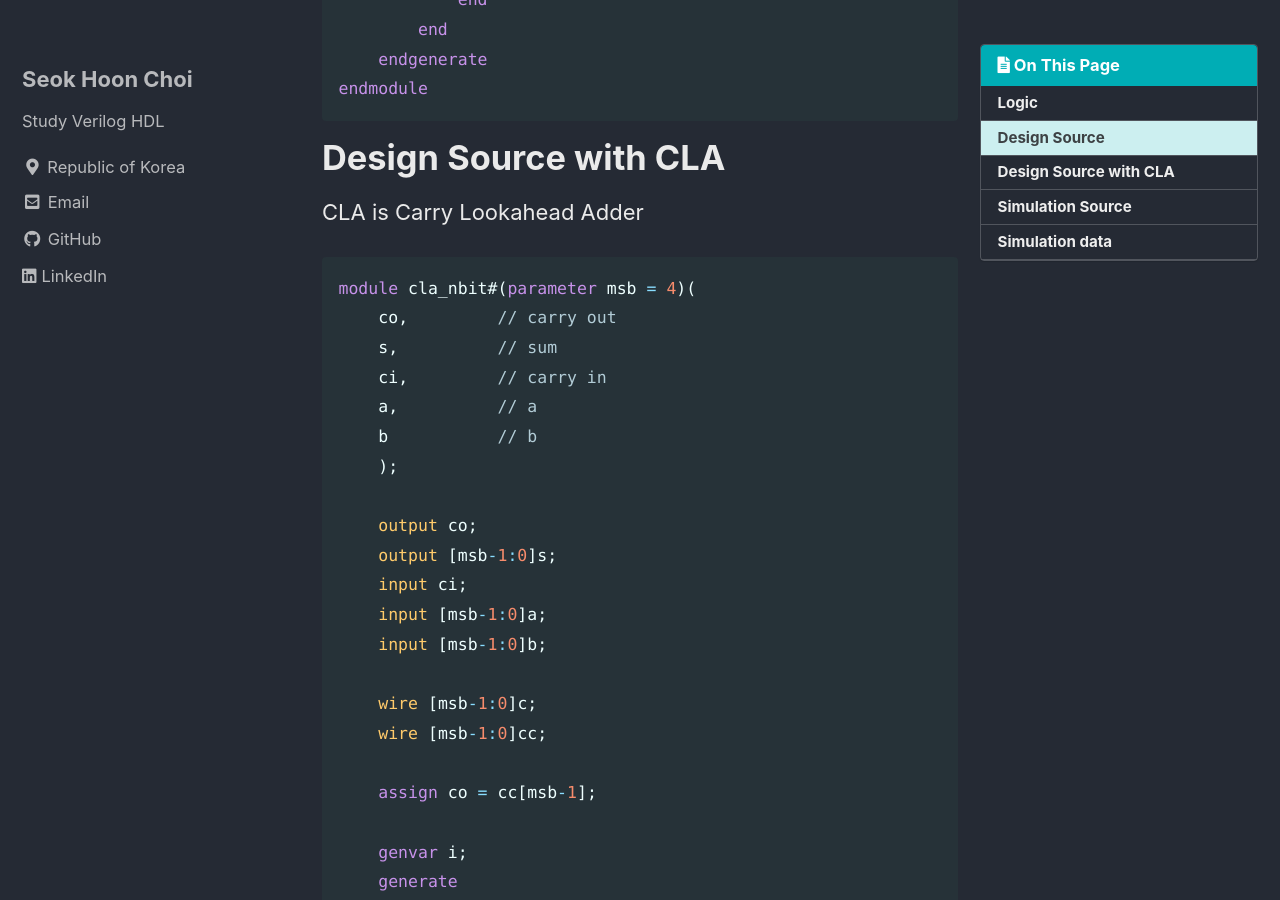
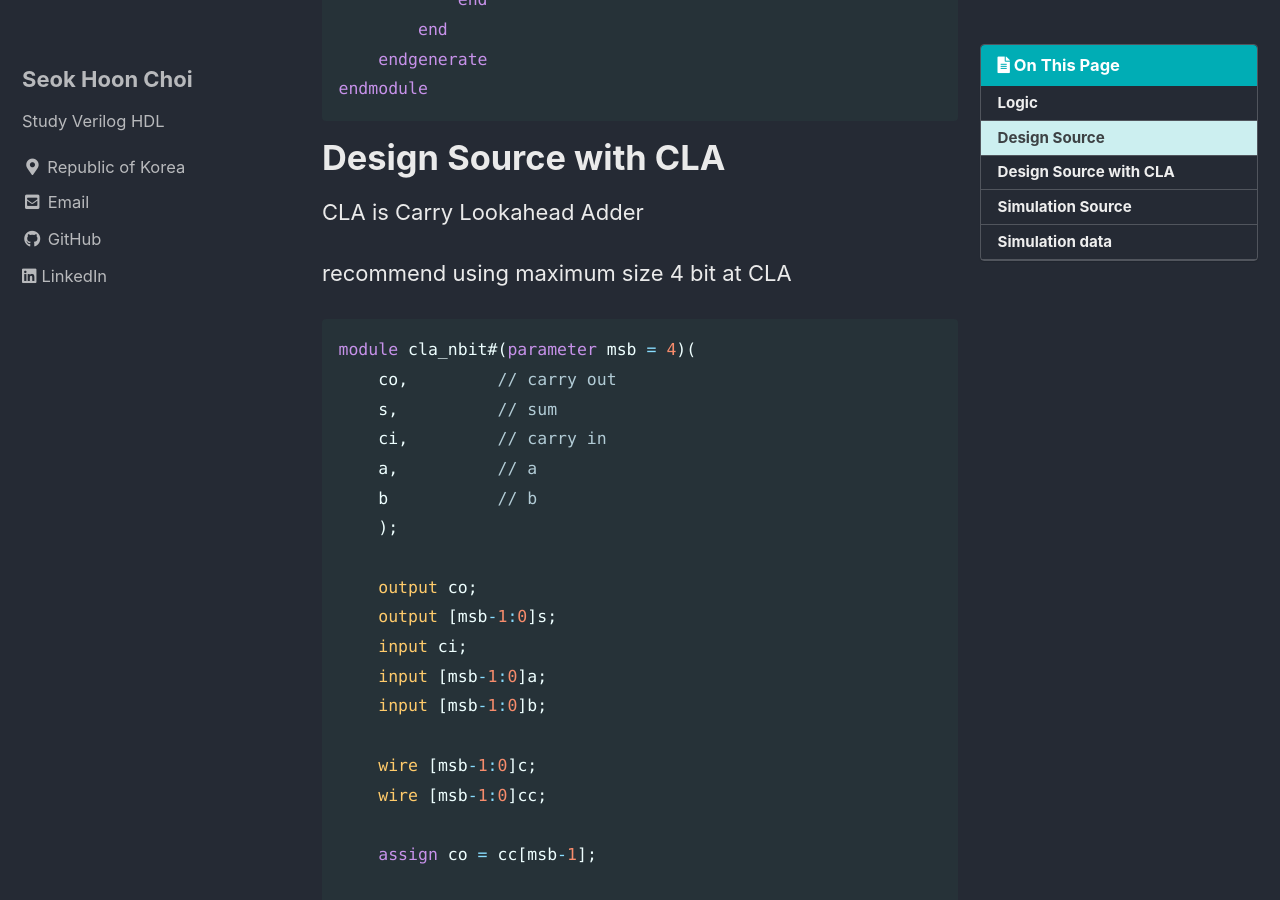
Before and after one commit to void7920/void7920.github.io, a Jekyll site: the page built from _posts/2022-05-11-Ripple_Carry_Adder.md, in a window 1280 px wide and 900 px high, scrolled down 1652 px. Built offline with Jekyll 4.4.1, drawn with Linux system fonts in a browser that asks for light colours; cached includes are drawn as plain includes.

Commit message:
Update files

````diff
--- a/_posts/2022-05-11-Ripple_Carry_Adder.md
+++ b/_posts/2022-05-11-Ripple_Carry_Adder.md
@@ -60,6 +60,9 @@ endmodule
 # Design Source with CLA
 
 CLA is Carry Lookahead Adder
+
+recommend using maximum size 4 bit at CLA
+
 
 ```verilog
 module cla_nbit#(parameter msb = 4)(
````
